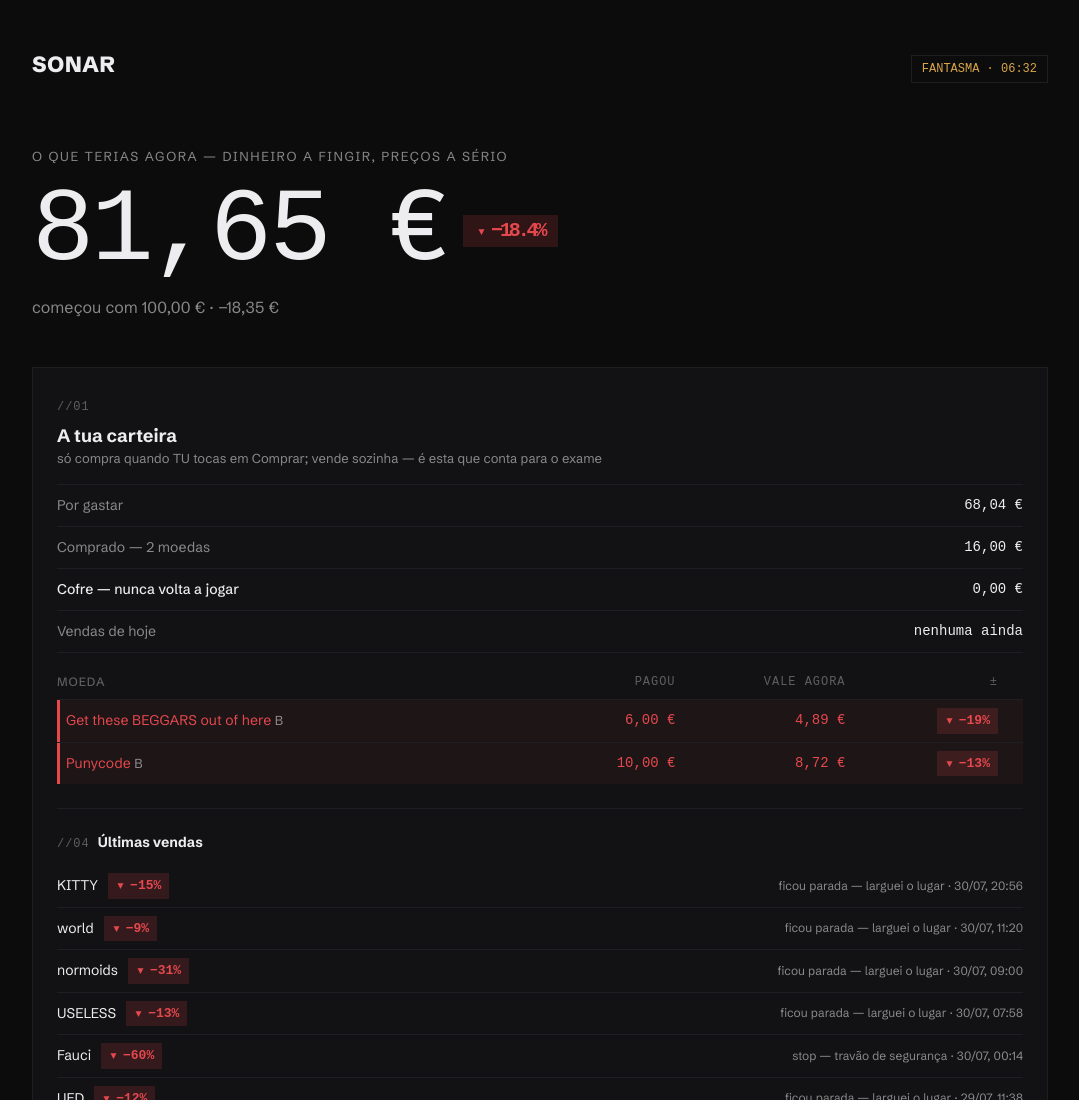
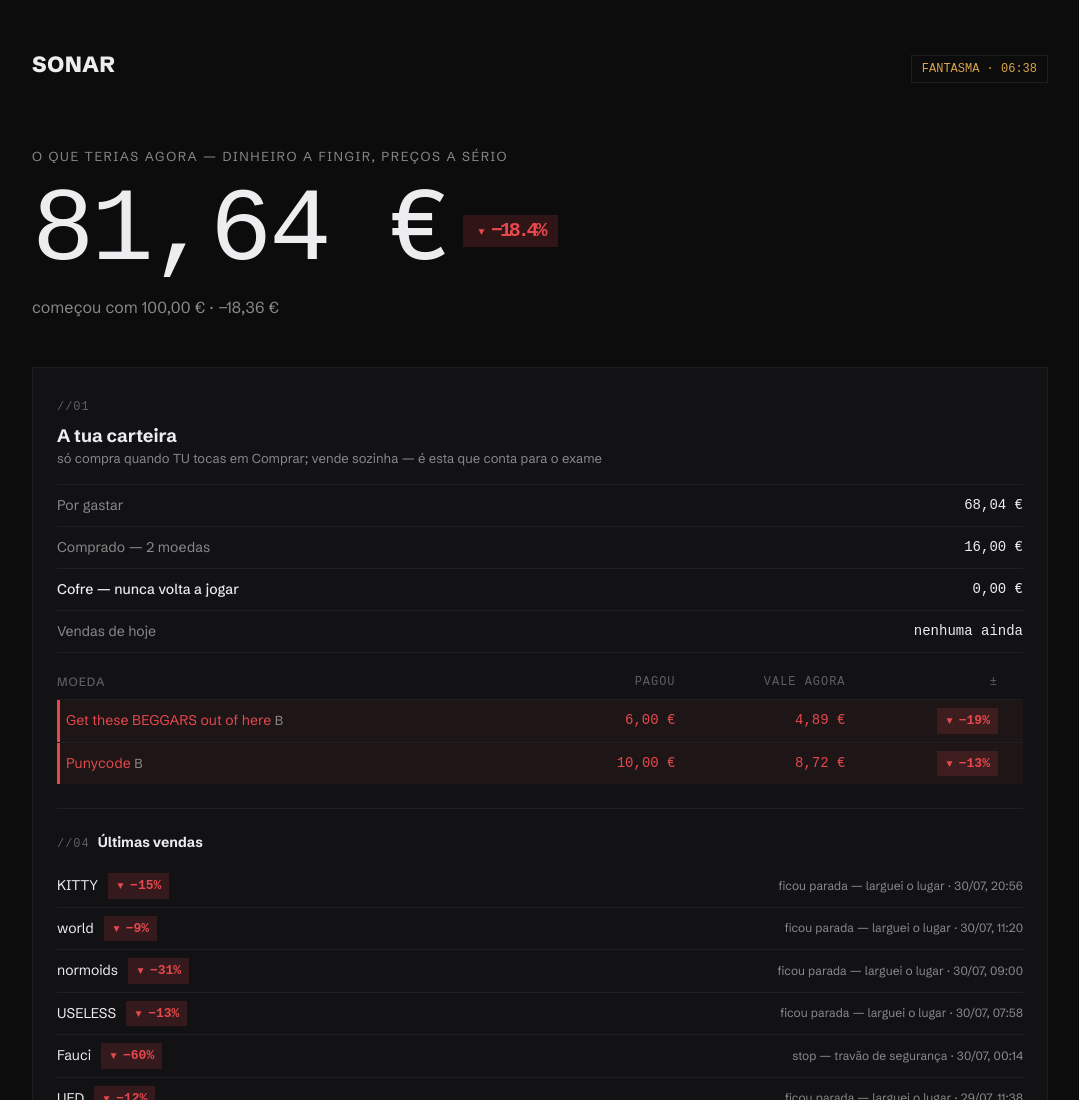
Before and after one commit to Pombares/sonar-painel, a plain HTML site: page index.html in a window 1280 px wide. Shown: the top 1100 px of the page, without its empty margins (100-1179 px from the left). Drawn offline with Linux system fonts and the light colour scheme; a web font is replaced by a local one.

Commit message:
painel 1785476282

```diff
--- a/index.html
+++ b/index.html
@@ -120,13 +120,13 @@
 <body>
   <header class="topo">
     <h1>SONAR</h1>
-    <span class="modo">FANTASMA · 06:32</span>
+    <span class="modo">FANTASMA · 06:38</span>
   </header>
 
     <section class="hero">
       <p class="rotulo">O que terias agora — dinheiro a fingir, preços a sério</p>
-      <p class="gigante num neutro">81,65 €<span class="badge desce badge-hero"><svg class="seta" viewBox="0 0 12 12" width="9" height="9" fill="currentColor" aria-hidden="true"><path d="M6 10.5 2 3h8z"/></svg>−18.4%</span></p>
-      <p class="sub">começou com 100,00 € · −18,35 €</p>
+      <p class="gigante num neutro">81,64 €<span class="badge desce badge-hero"><svg class="seta" viewBox="0 0 12 12" width="9" height="9" fill="currentColor" aria-hidden="true"><path d="M6 10.5 2 3h8z"/></svg>−18.4%</span></p>
+      <p class="sub">começou com 100,00 € · −18,36 €</p>
     </section>
 
     <article class="coluna">
@@ -135,7 +135,7 @@
       <h2>A tua carteira</h2>
       <p class="legenda">só compra quando TU tocas em Comprar; vende sozinha — é esta que conta para o exame</p>
     </header>
-    <p class="total num desce" hidden>81,65 €</p>
+    <p class="total num desce" hidden>81,64 €</p>
     <dl>
       <div><dt>Por gastar</dt><dd class="num">68,04 €</dd></div>
       <div><dt>Comprado — 2 moedas</dt><dd class="num">16,00 €</dd></div>
```
